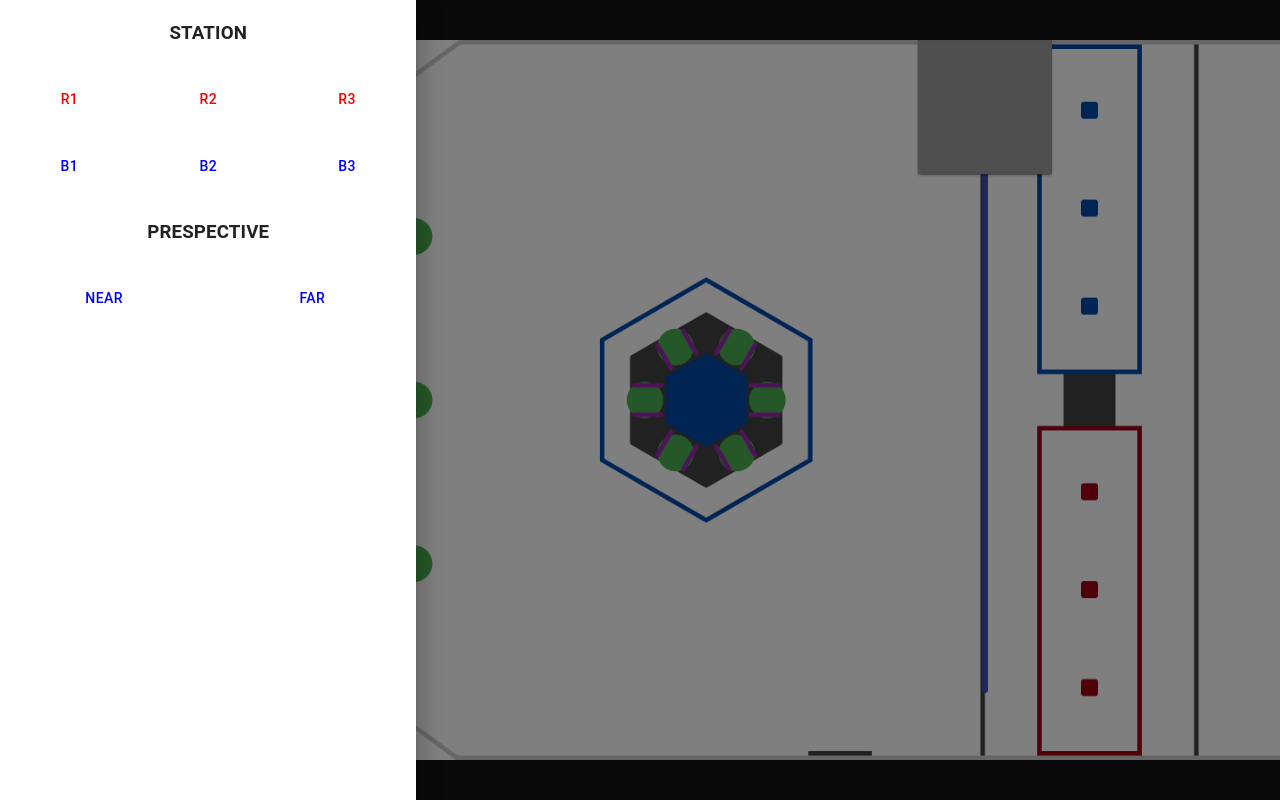
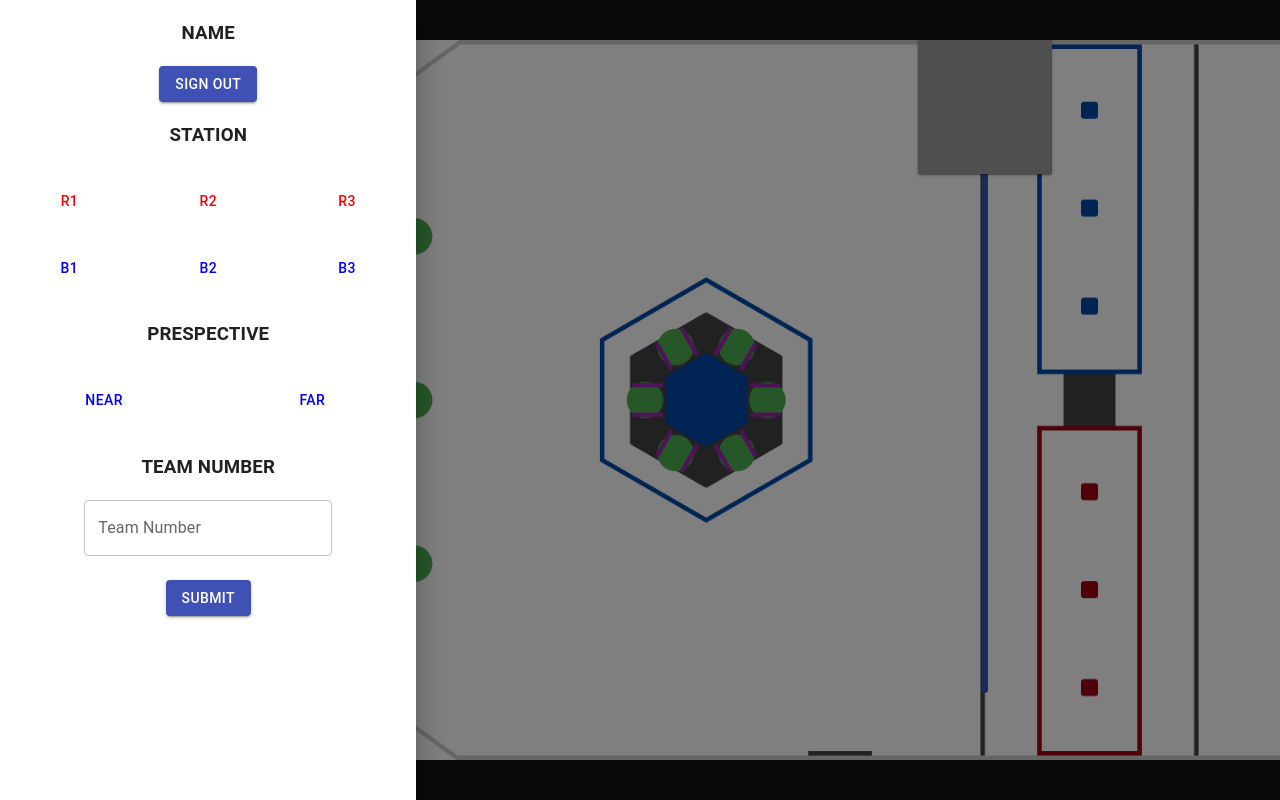
Before and after one commit to team-7558/scouting-2026, a React (Create React App) app in the folder client/: page /scoutMatch in a window 1280 px wide. Both pictures are taken after a click on the button 51 px from the left and 72 px from the top of the page. Built offline with nearby package versions, Linux system fonts and the light colour scheme; grey boxes are pictures that could not be loaded.

Commit message:
added all data to an array added name to sidebar added teamnumber to sidebar (override tba if needed)

```diff
--- a/client/src/pages/ScoutMatch/ScoutMatch.js
+++ b/client/src/pages/ScoutMatch/ScoutMatch.js
@@ -65,6 +65,17 @@ const ScoutMatch = () => {
   const [phase, setPhase] = useState(PHASES.PRE_MATCH);
 
   const [sidebarOpen, setSidebarOpen] = useState(false);
+
+  const [data, setData] = useState({
+    prematch: {
+      scoutName: "Name",
+      driverStation,
+      teamNumber,
+    },
+    cycles: [],
+    hang: {},
+    endgame: {}
+  });
 
   // robot state
   const [isDefending, setIsDefending] = useState(false);
@@ -149,6 +160,16 @@ const ScoutMatch = () => {
   // Only run when coral.depositTime changes
   useEffect(() => {
     if (coral.depositTime != null) {
+      setData({...data,
+        cycles: [
+          ...data.cycles,
+          {
+            type: "coral",
+            ...coral
+          }
+        ]
+      });
+
       console.log("coral cycle: " + JSON.stringify(coral));
       // TODO Update cycles when scored
       // Note: updateCoral re-writes the entire state intentionally.
@@ -160,6 +181,16 @@ const ScoutMatch = () => {
   // Only run when algae.depositTime changes
   useEffect(() => {
     if (algae.depositTime != null) {
+      setData({...data,
+        cycles: [
+          ...data.cycles,
+          {
+            type: "algae",
+            ...algae
+          }
+        ]
+      });
+
       console.log("algae cycle: " + JSON.stringify(algae));
       // TODO Update cycles when scored
       setAlgae({});
@@ -190,6 +221,19 @@ const ScoutMatch = () => {
   // Only run when defense.endTime changes
   useEffect(() => {
     if (defense.endTime != null) {
+      setData({
+        ...data,
+        cycles: [
+          ...data.cycles,
+          {
+            type: "defense",
+            startTime: defense.startTime,
+            endTime: defense.endTime,
+            defendingTeam: defense.defendingTeam,
+          }
+        ]
+      });
+
       console.log("defense cycle: " + JSON.stringify(defense));
       setDefense({});
     }
@@ -198,6 +242,10 @@ const ScoutMatch = () => {
   // Only run when hang.time changes
   useEffect(() => {
     if (hang.endTime != null) {
+      setData({
+        ...data,
+        hang
+      })
       console.log("Hang: " + JSON.stringify(hang));
       setHang({});
     }
@@ -998,6 +1046,16 @@ const ScoutMatch = () => {
           id: "submit",
           label: "SUBMIT",
           onClick: () => {
+            setData({
+              ...data,
+              endgame
+            });
+
+            console.log({
+              ...data,
+              endgame
+            });
+
             setMatchStartTime(-1);
             setCurrentTime(0);
             setPhase(PHASES.PRE_MATCH);
--- a/client/src/pages/Sidebar.js
+++ b/client/src/pages/Sidebar.js
@@ -1,8 +1,11 @@
-import React from "react";
-import { Box, Button, Drawer } from "@mui/material";
+import React, { useState } from "react";
+import { Box, Button, Drawer, TextField } from "@mui/material";
 import { DRIVER_STATIONS, PERSPECTIVE } from "./ScoutMatch/Constants.js";
+import { useNavigate } from "react-router-dom";
 
 const Sidebar = ({sidebarOpen, setSidebarOpen, scaleWidthToActual, scaleHeightToActual}) => {
+    const navigate = useNavigate();
+    const [teamNumber, setTeamNumber] = useState(0);
     const createButtonsFromList = (list, width, paramName, color) => {
         return (
             <Box key={JSON.stringify(list)}>
@@ -31,6 +34,12 @@ const Sidebar = ({sidebarOpen, setSidebarOpen, scaleWidthToActual, scaleHeightTo
     return (
         <Drawer open={sidebarOpen} onClose={() => setSidebarOpen(false)}>
             {[
+                <center key="sidebarNameHeader">
+                    <h3>NAME</h3>
+                </center>,
+                <center key="sidebarNameValue">
+                    <Button variant="contained" onClick={() => navigate("/signIn")}>SIGN OUT</Button>
+                </center>,
                 <center key="sidebarStation">
                     <h3 key="sidebarStationHeading">STATION</h3>
                 </center>,
@@ -42,6 +51,29 @@ const Sidebar = ({sidebarOpen, setSidebarOpen, scaleWidthToActual, scaleHeightTo
                 </center>,
 
                 createButtonsFromList(PERSPECTIVE, 750, 'perspective', 'blue'),
+
+                <center key="teamNumber">
+                    <h3 key="teamNumberHeading">TEAM NUMBER</h3>
+                </center>,
+                <center key="sidebarTeamNumberCenter">
+                    <TextField
+                        onChange={(e) => setTeamNumber(e.target.value)}
+                        label="Team Number"
+                        variant="outlined"
+                    />
+                    <br />
+                    <br />
+                    <Button
+                        variant="contained"
+                        onClick={() => {
+                            let url = new URL(window.location);
+                            url.searchParams.set("teamNumber", teamNumber);
+                            window.location = url;
+                        }}
+                    >
+                        SUBMIT
+                    </Button>
+                </center>
         ]}
         </Drawer>
     )
```
